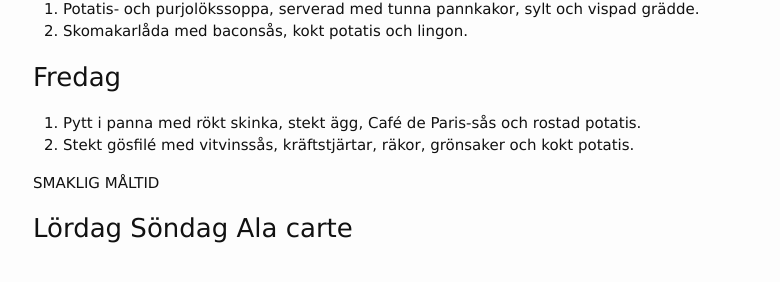
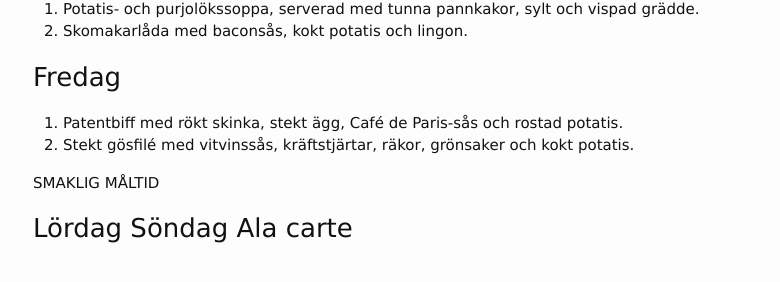
Before and after one commit to FarInn62/farinn62.github.io, a Jekyll site: the page built from lunch.md, in a window 1280 px wide. Shown: the part 583-865 px from the top of the page, without its empty margins (237-1017 px from the left). Built offline with Jekyll 4.4.1, drawn with Linux system fonts in a browser that asks for light colours.

Commit message:
Update lunch.md

```diff
--- a/lunch.md
+++ b/lunch.md
@@ -30,7 +30,7 @@ Alla rätter: 110:- Take away: 90:-
 2. Skomakarlåda med baconsås, kokt potatis och lingon.
 
 ### Fredag
-1.  Pytt i panna med rökt skinka, stekt ägg, Café de Paris-sås och rostad potatis.
+1.  Patentbiff med rökt skinka, stekt ägg, Café de Paris-sås och rostad potatis.
 2.  Stekt gösfilé med vitvinssås, kräftstjärtar, räkor, grönsaker och kokt potatis.
 
 SMAKLIG MÅLTID
```
